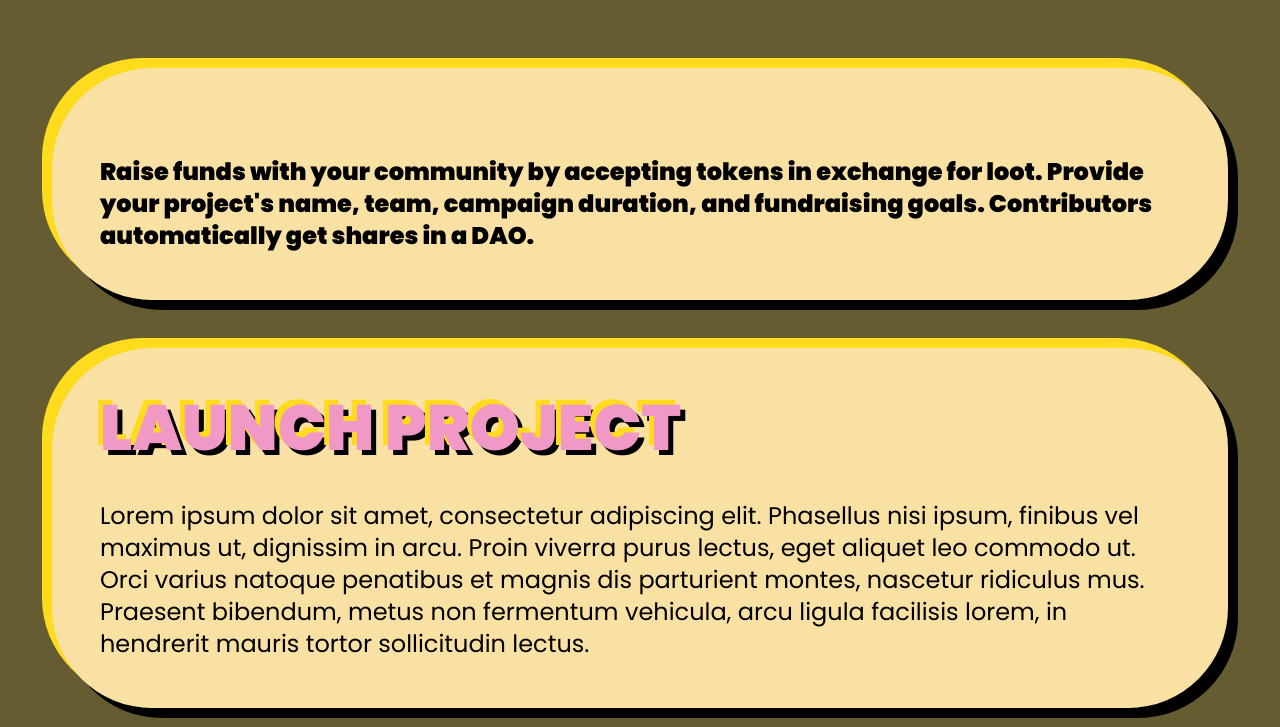
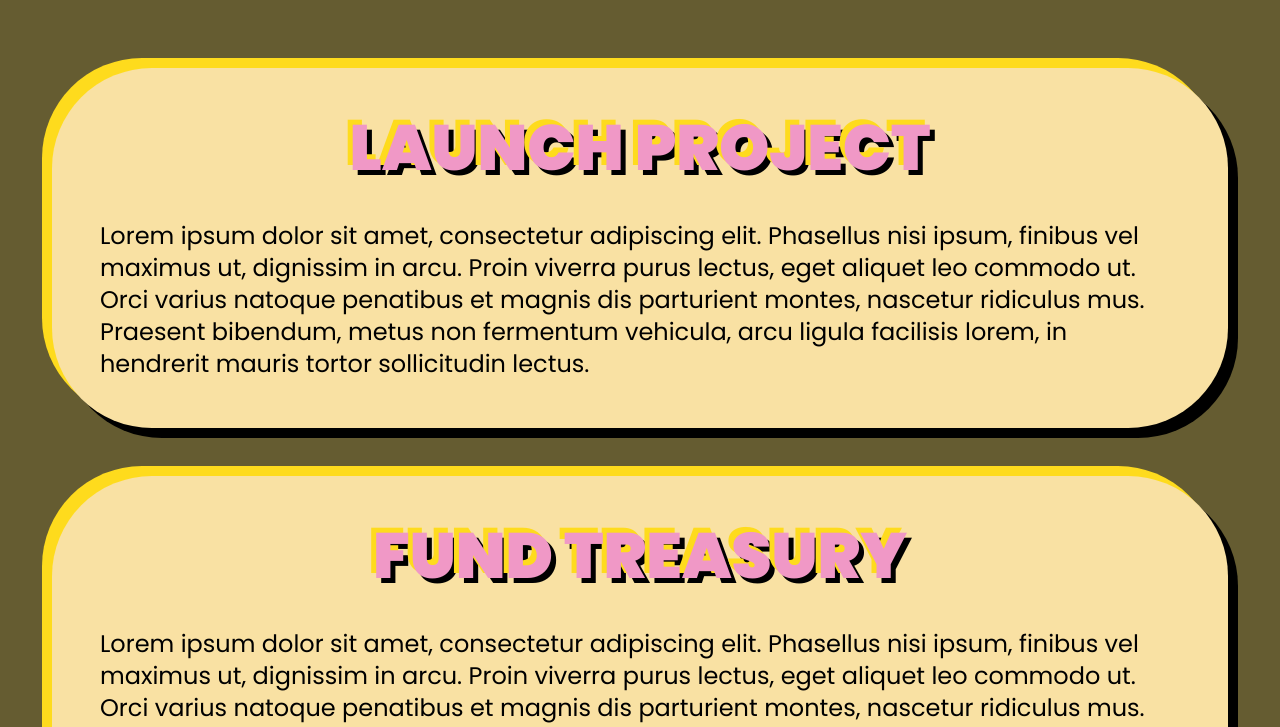
Before and after one commit to yeet-haus/site, a React (Vite) app: page / in a window 1280 px wide. Shown: the part 796-1523 px from the top of the page. Built offline with nearby package versions, Linux system fonts and the light colour scheme.

Commit message:
Remove section and center titles

```diff
--- a/src/data.ts
+++ b/src/data.ts
@@ -2,13 +2,6 @@ import { Link } from './types/Link';
 import { SectionProps } from './types/SectionProps';
 
 export const sections: SectionProps[] = [
-  {
-    title: '',
-    subtitles: [
-      "Raise funds with your community by accepting tokens in exchange for loot. Provide your project's name, team, campaign duration, and fundraising goals. Contributors automatically get shares in a DAO.",
-    ],
-    contents: [],
-  },
   {
     title: 'Launch Project',
     subtitles: [''],
--- a/src/index.css
+++ b/src/index.css
@@ -51,7 +51,7 @@
     @apply flex flex-col items-start gap-10 p-12 shadow-[-10px_-10px_rgba(254,219,29,1),10px_10px_black] rounded-[100px] bg-yeeter-light-yellow;
   }
   .section-title {
-    @apply text-yeeter-pink text-left text-3xl lg:text-[64px] self-stretch no-underline leading-none m-0 font-black uppercase yeeter-shadow-sm;
+    @apply text-yeeter-pink text-center text-3xl lg:text-[64px] self-stretch no-underline leading-none m-0 font-black uppercase yeeter-shadow-sm;
   }
   .yeeter-link {
     @apply text-yeeter-pink text-center text-3xl lg:text-[96px] self-stretch font-black no-underline leading-none transition duration-300 yeeter-shadow-sm hover:text-yeeter-hover-pink active:text-yeeter-active-pink;
```
